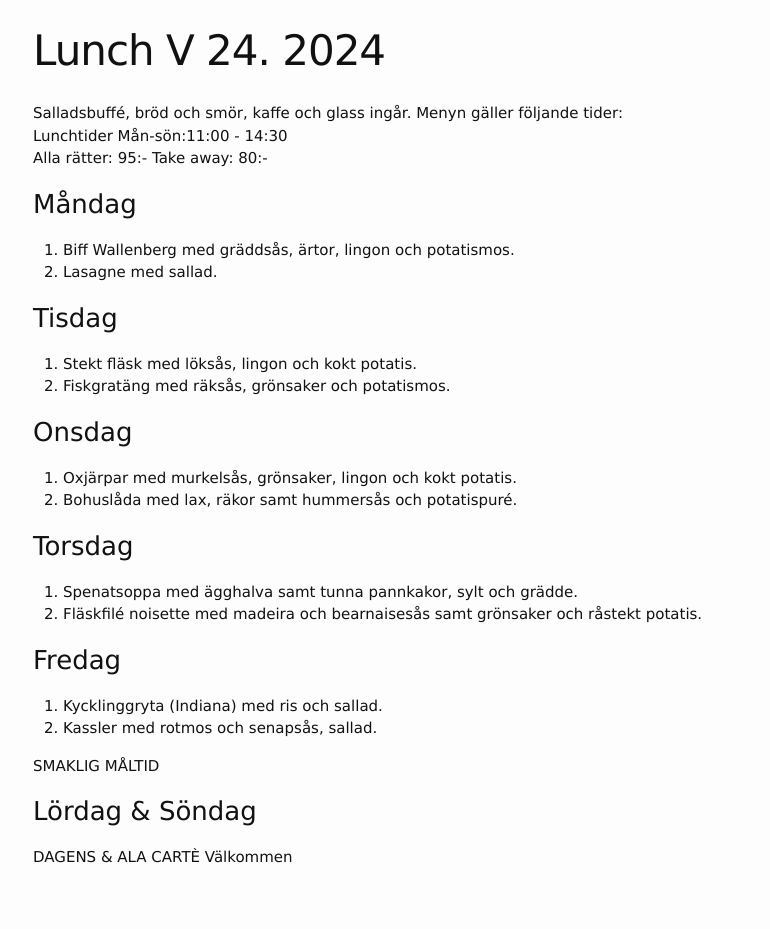
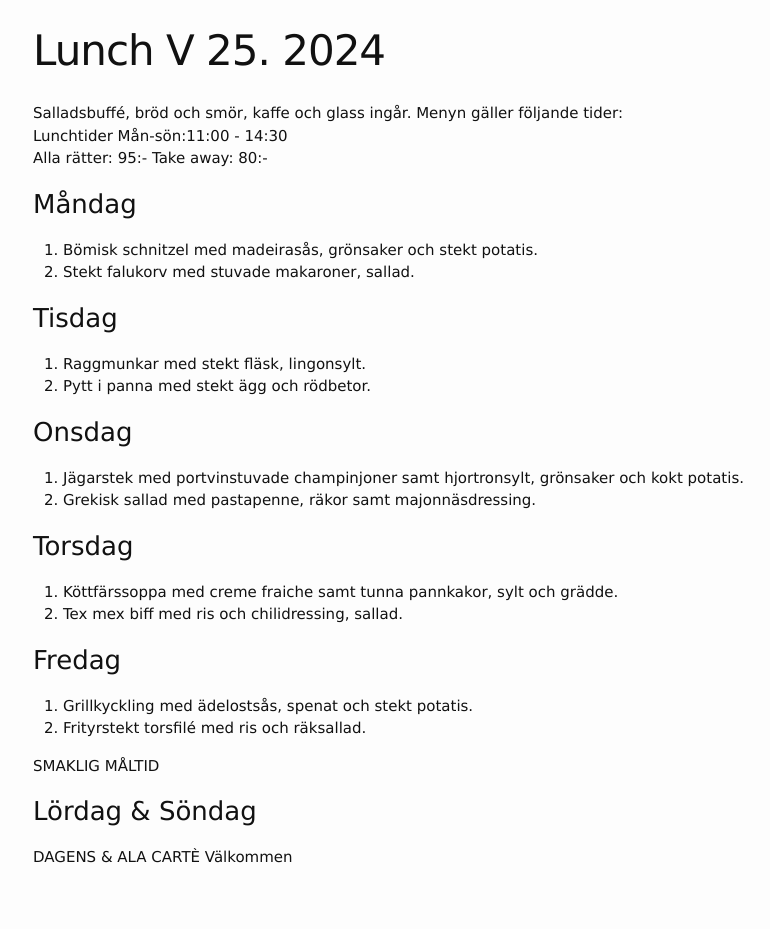
Before and after one commit to FarInn62/farinn62.github.io, a Jekyll site: the page built from lunch.md, in a window 1280 px wide. Shown: the whole page, without its empty margins (237-1007 px from the left). Built offline with Jekyll 4.4.1, drawn with Linux system fonts in a browser that asks for light colours.

Commit message:
Update lunch.md

```diff
--- a/lunch.md
+++ b/lunch.md
@@ -1,6 +1,6 @@
 ---
 layout: foodmenu
-title: Lunch V 24. 2024
+title: Lunch V 25. 2024
 permalink: /lunch/
 published: true
 ---
@@ -11,28 +11,28 @@ Alla rätter: 95:- Take away: 80:-
 
 ### Måndag
 
-1. Biff Wallenberg med gräddsås, ärtor, lingon och potatismos.
-2. Lasagne med sallad.
+1. Bömisk schnitzel med madeirasås, grönsaker och stekt potatis.
+2. Stekt falukorv med stuvade makaroner, sallad.
 
 ### Tisdag
 
-1. Stekt fläsk med löksås, lingon och kokt potatis.
-2. Fiskgratäng med räksås, grönsaker och potatismos.
+1. Raggmunkar med stekt fläsk, lingonsylt.
+2. Pytt i panna med stekt ägg och rödbetor.
 
 ### Onsdag
 
-1. Oxjärpar med murkelsås, grönsaker, lingon och kokt potatis.
-2. Bohuslåda med lax, räkor samt hummersås och potatispuré.
+1. Jägarstek med portvinstuvade champinjoner samt hjortronsylt, grönsaker och kokt potatis.
+2. Grekisk sallad med pastapenne, räkor samt majonnäsdressing.
 
 ### Torsdag
 
-1. Spenatsoppa med ägghalva samt tunna pannkakor, sylt och grädde.
-2. Fläskfilé noisette med madeira och bearnaisesås samt grönsaker och råstekt potatis.
+1. Köttfärssoppa med creme fraiche samt tunna pannkakor, sylt och grädde.
+2. Tex mex biff med ris och chilidressing, sallad.
 
 ### Fredag
 
-1. Kycklinggryta (Indiana) med ris och sallad.
-2. Kassler med rotmos och senapsås, sallad.
+1. Grillkyckling med ädelostsås, spenat och stekt potatis.
+2. Frityrstekt torsfilé med ris och räksallad.
 
 SMAKLIG MÅLTID
 ### Lördag & Söndag
```
